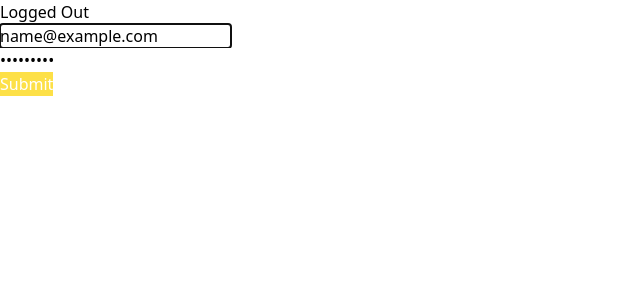
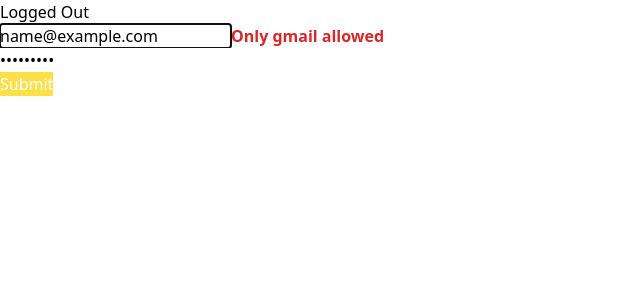
Before and after one commit to park-siwan/nuber-eats-frontend, a React (Create React App) app: page / in a window 1280 px wide. Both pictures are taken after typing "name@example.com", "Sample123" into the empty fields and a click on the button "Submit". Shown: the top 300 px of the page, without its empty margins (0-640 px from the left). Built offline with nearby package versions, Linux system fonts and the light colour scheme.

Commit message:
react-hook-form part two

```diff
--- a/src/routers/logged-out-router.tsx
+++ b/src/routers/logged-out-router.tsx
@@ -1,13 +1,16 @@
 import { useForm } from 'react-hook-form';
 import { isLoggedInVar } from '../apollo';
-
+interface IForm {
+  email: string;
+  password: string;
+}
 export const LoggedOutRouter = () => {
   const {
     register,
     watch,
     handleSubmit,
     formState: { errors },
-  } = useForm();
+  } = useForm<IForm>();
 
   const onSubmit = () => {
     console.log(watch());
@@ -30,6 +33,14 @@
             type="email"
             placeholder="email"
           />
+          {errors.email?.message && (
+            <span className="font-bold text-red-600">
+              {errors.email?.message}
+            </span>
+          )}
+          {errors.email?.type === 'pattern' && (
+            <span className="font-bold text-red-600">Only gmail allowed</span>
+          )}
         </div>
         <div>
           <input
```
